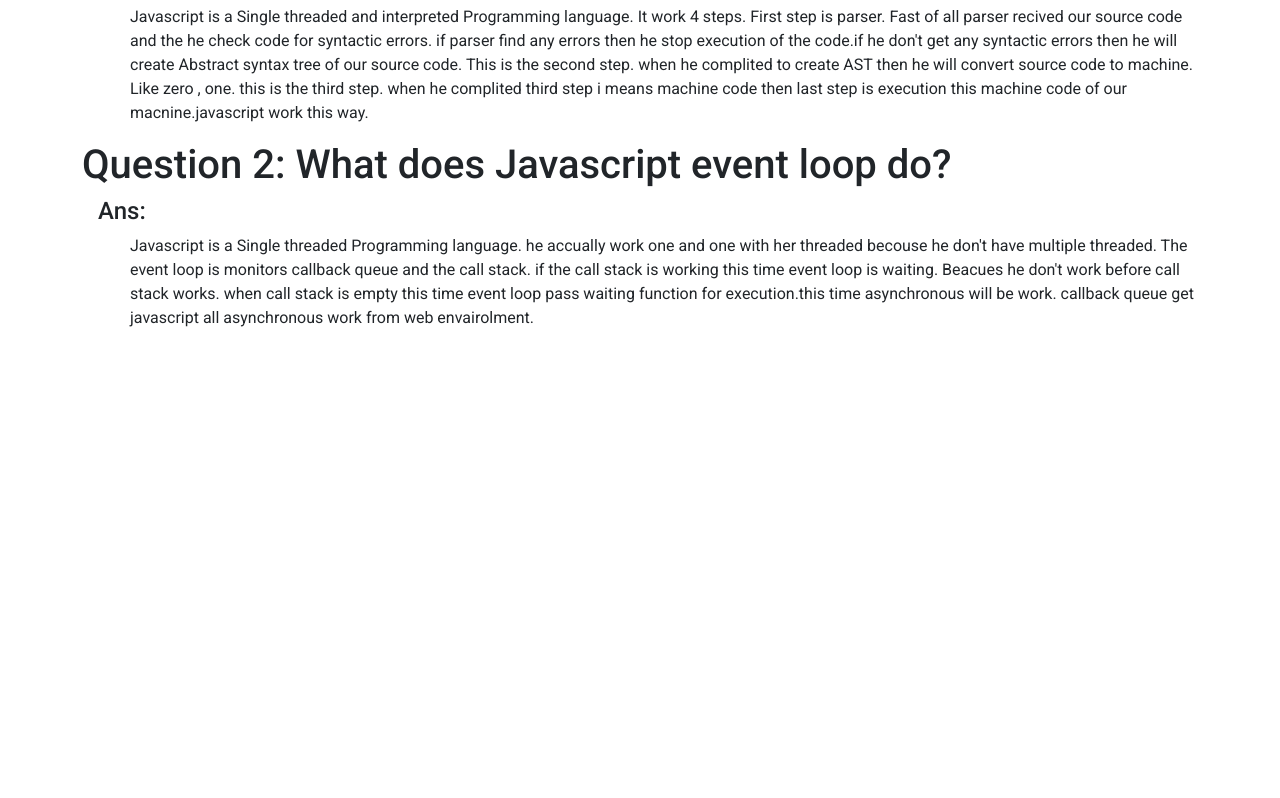
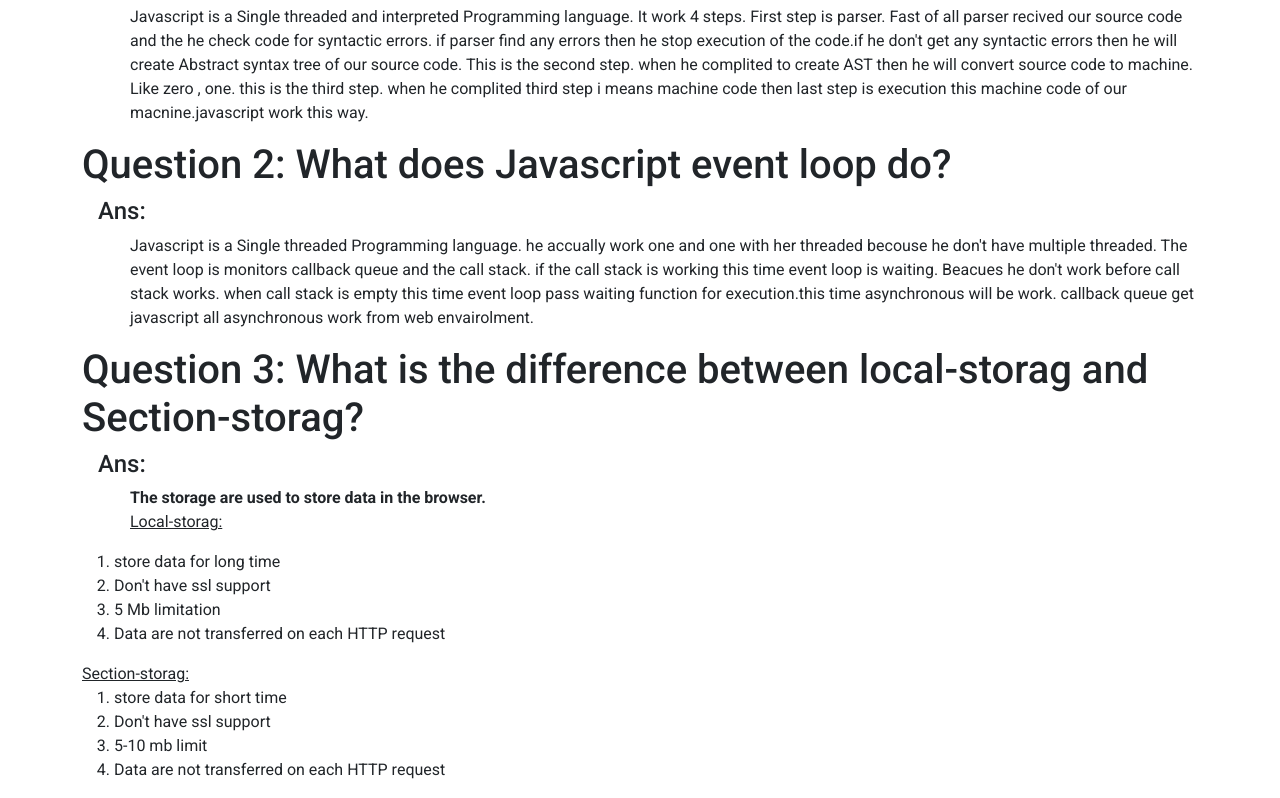
Before and after one commit to Afsaruddin12133/Insta-Shorhor, a plain HTML site: page index.html in a window 1280 px wide. Shown: the part 1636-2434 px from the top of the page. Before the commit the page ends 1982 px from the top, so only its background shows below. Drawn offline with nearby package versions, Linux system fonts and the light colour scheme.

Commit message:
Complite project allhamdullila

```diff
--- a/index.html
+++ b/index.html
@@ -92,6 +92,28 @@
 
                 </p>
             </div>
+            <div  class="container">
+                <h1>Question 3: What is the difference between local-storag and Section-storag?</h1>
+                <h4 class="ps-3">Ans:</h4>
+                <p class="ps-5">
+                    <b>The storage are used to store data in the browser.</b> <br>
+                    <span><u>Local-storag:</u></span>
+                    <ol>
+                        <li>store data for long time</li>
+                        <li>Don't have ssl support</li>
+                        <li>5 Mb limitation</li>
+                        <li>Data are not transferred on each HTTP request</li>
+                    </ol>
+                    <span><u>Section-storag:</u></span>
+                    <ol>
+                        <li>store data for short time</li>
+                        <li>Don't have ssl support</li>
+                        <li>5-10 mb limit</li>
+                        <li>Data are not transferred on each HTTP request</li>
+                    </ol>
+
+                </p>
+            </div>
 
         </section>
          <!-- This is footer section... -->
```
